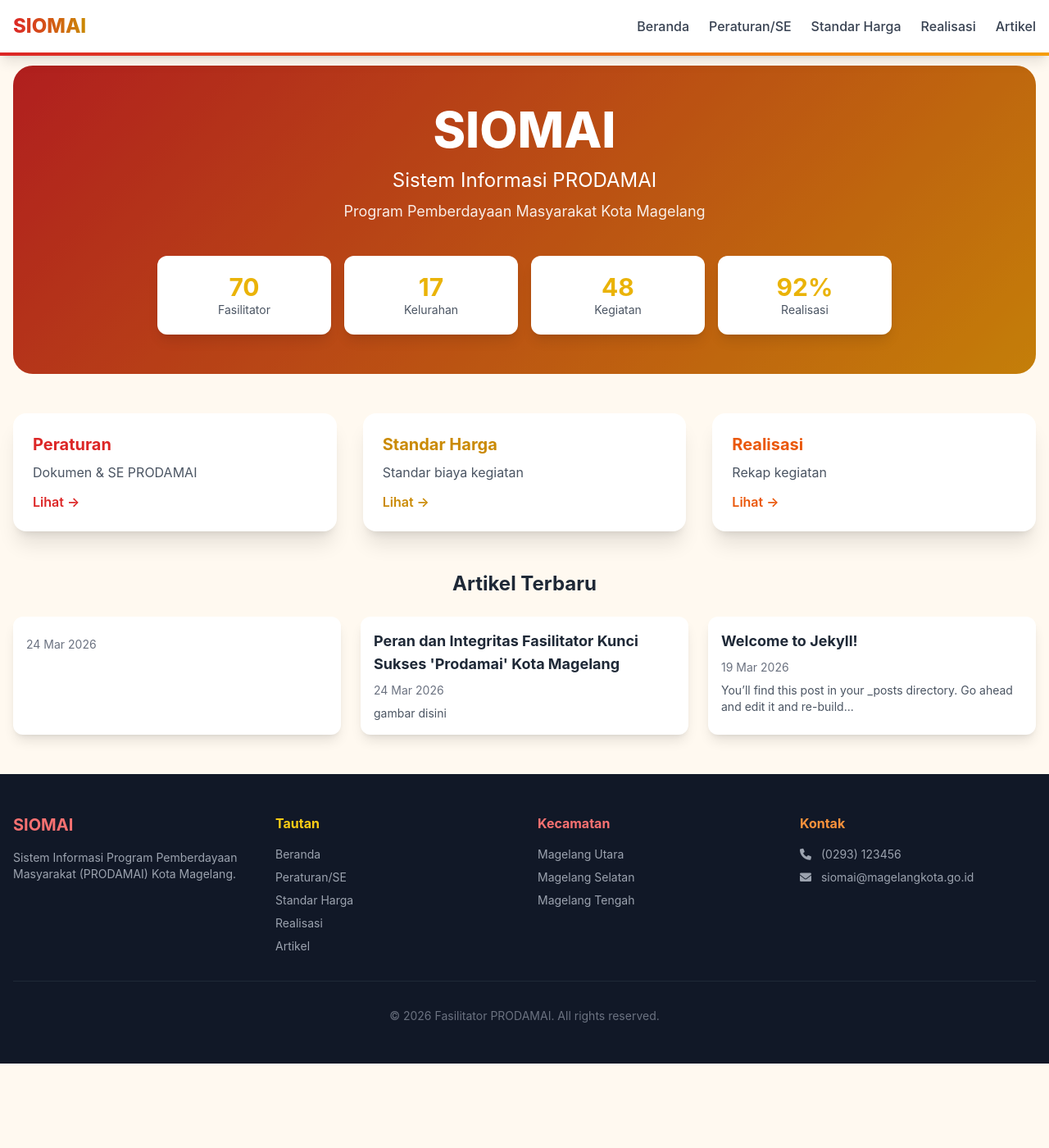
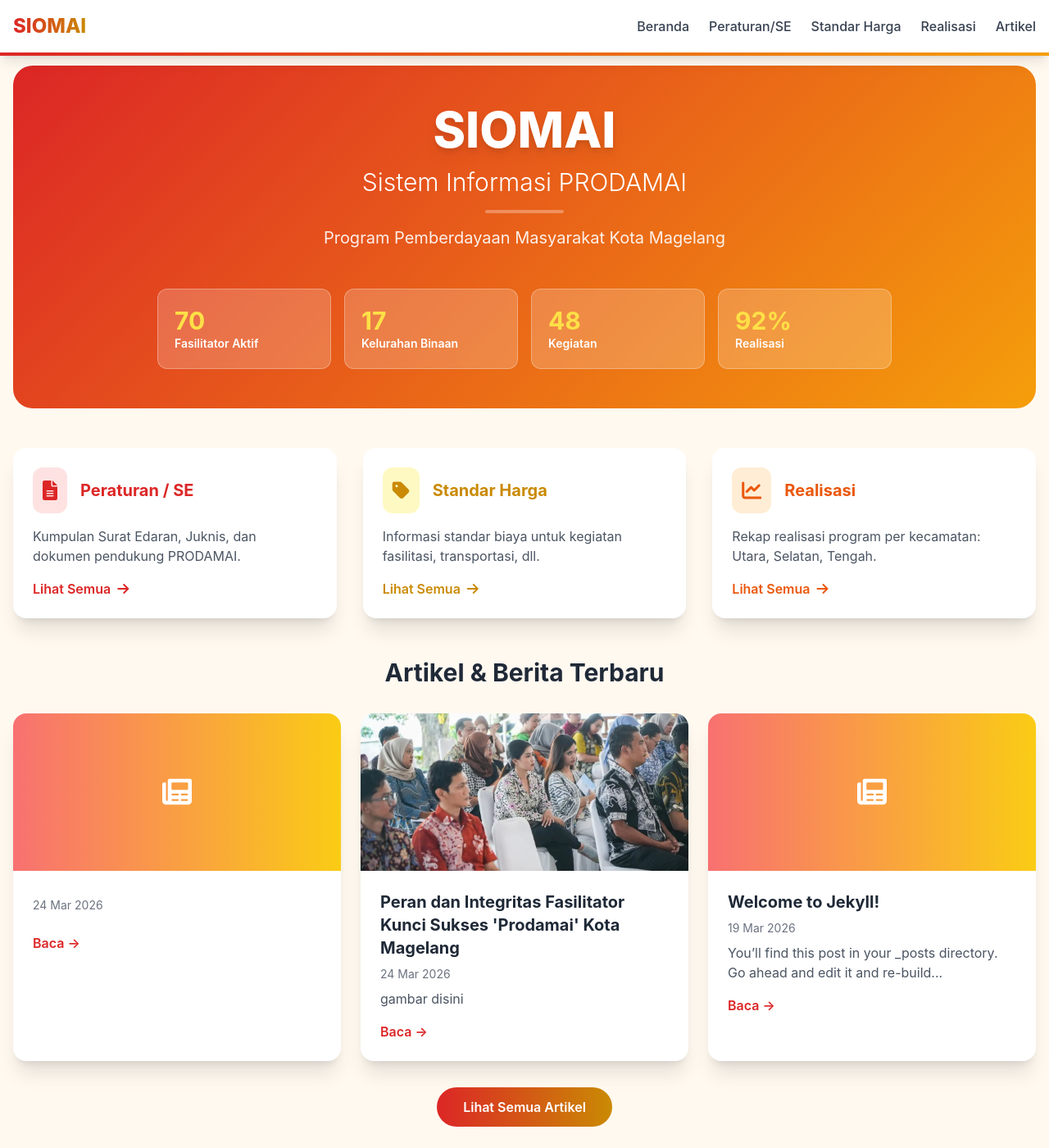
Before and after one commit to fasilitatormgl/siomai, a Jekyll site: the page built from index.html, in a window 1280 px wide and 1400 px high. Shown: the whole window at 82% size. Built offline with Jekyll 4.4.1, drawn with Linux system fonts in a browser that asks for light colours; nearby versions of some CDN libraries.

Commit message:
Update index.html

```diff
--- a/index.html
+++ b/index.html
@@ -3,90 +3,104 @@ layout: default
 title: Beranda
 ---
 
-<!-- HERO -->
-<section class="text-white rounded-3xl p-12 mb-12 relative overflow-hidden"
-style="background: linear-gradient(135deg, #dc2626, #f59e0b);">
-
-<div class="absolute inset-0 bg-black opacity-20"></div>
-
-<div class="relative z-10 text-center">
-    <h1 class="text-5xl md:text-6xl font-extrabold mb-4">SIOMAI</h1>
-    <p class="text-2xl mb-2">Sistem Informasi PRODAMAI</p>
-    <p class="text-lg opacity-90">Program Pemberdayaan Masyarakat Kota Magelang</p>
+<!-- Hero Section -->
+<section class="gradient-primary text-white rounded-3xl p-12 mb-12">
+    <div class="text-center">
+        <h1 class="text-5xl md:text-6xl font-extrabold mb-4 drop-shadow-lg">SIOMAI</h1>
+        <p class="text-2xl md:text-3xl mb-4 font-light">Sistem Informasi PRODAMAI</p>
+        <div class="h-1 w-24 bg-white opacity-30 mx-auto mb-4 rounded-full"></div>
+        <p class="text-xl max-w-3xl mx-auto opacity-90">Program Pemberdayaan Masyarakat Kota Magelang</p>
     </div>
 
-<!-- STAT -->
-<div class="grid grid-cols-2 md:grid-cols-4 gap-4 mt-10 max-w-4xl mx-auto relative z-10">
-
-<div class="bg-white rounded-xl p-5 shadow-lg text-center">
-    <div class="text-3xl font-bold text-yellow-500">70</div>
-    <div class="text-sm text-gray-600">Fasilitator</div>
+    <!-- Statistik -->
+    <div class="grid grid-cols-2 md:grid-cols-4 gap-4 mt-12 max-w-4xl mx-auto">
+        <div class="bg-white bg-opacity-20 backdrop-blur-sm rounded-xl p-5 border border-white border-opacity-30 hover-scale">
+            <div class="text-3xl font-bold text-yellow-300">70</div>
+            <div class="text-sm font-semibold">Fasilitator Aktif</div>
         </div>
-
-<div class="bg-white rounded-xl p-5 shadow-lg text-center">
-    <div class="text-3xl font-bold text-yellow-500">17</div>
-    <div class="text-sm text-gray-600">Kelurahan</div>
+        <div class="bg-white bg-opacity-20 backdrop-blur-sm rounded-xl p-5 border border-white border-opacity-30 hover-scale">
+            <div class="text-3xl font-bold text-yellow-300">17</div>
+            <div class="text-sm font-semibold">Kelurahan Binaan</div>
         </div>
-
-<div class="bg-white rounded-xl p-5 shadow-lg text-center">
-    <div class="text-3xl font-bold text-yellow-500">48</div>
-    <div class="text-sm text-gray-600">Kegiatan</div>
+        <div class="bg-white bg-opacity-20 backdrop-blur-sm rounded-xl p-5 border border-white border-opacity-30 hover-scale">
+            <div class="text-3xl font-bold text-yellow-300">48</div>
+            <div class="text-sm font-semibold">Kegiatan</div>
         </div>
-
-<div class="bg-white rounded-xl p-5 shadow-lg text-center">
-    <div class="text-3xl font-bold text-yellow-500">92%</div>
-    <div class="text-sm text-gray-600">Realisasi</div>
+        <div class="bg-white bg-opacity-20 backdrop-blur-sm rounded-xl p-5 border border-white border-opacity-30 hover-scale">
+            <div class="text-3xl font-bold text-yellow-300">92%</div>
+            <div class="text-sm font-semibold">Realisasi</div>
         </div>
-
     </div>
 </section>
 
-<!-- MENU CARD -->
+<!-- Tiga Card Kategori -->
 <div class="grid md:grid-cols-3 gap-8 mb-12">
-
+    <!-- Peraturan/SE -->
     <div class="bg-white rounded-2xl shadow-xl p-6 hover-scale">
-<h3 class="text-xl font-bold text-red-600 mb-2">Peraturan</h3>
-<p class="text-gray-600 mb-3">Dokumen & SE PRODAMAI</p>
-<a href="{{ site.baseurl }}/peraturan" class="text-red-600 font-semibold">Lihat →</a>
+        <div class="flex items-center mb-4">
+            <div class="p-3 bg-red-100 rounded-xl mr-4">
+                <i class="fas fa-file-alt text-2xl text-red-600"></i>
+            </div>
+            <h3 class="text-xl font-bold text-red-600">Peraturan / SE</h3>
+        </div>
+        <p class="text-gray-600 mb-4">Kumpulan Surat Edaran, Juknis, dan dokumen pendukung PRODAMAI.</p>
+        <a href="{{ site.baseurl }}/peraturan" class="inline-flex items-center text-red-600 font-semibold">
+            Lihat Semua <i class="fas fa-arrow-right ml-2"></i>
+        </a>
+    </div>
+    <!-- Standar Harga -->
+    <div class="bg-white rounded-2xl shadow-xl p-6 hover-scale">
+        <div class="flex items-center mb-4">
+            <div class="p-3 bg-yellow-100 rounded-xl mr-4">
+                <i class="fas fa-tag text-2xl text-yellow-600"></i>
+            </div>
+            <h3 class="text-xl font-bold text-yellow-600">Standar Harga</h3>
+        </div>
+        <p class="text-gray-600 mb-4">Informasi standar biaya untuk kegiatan fasilitasi, transportasi, dll.</p>
+        <a href="{{ site.baseurl }}/standar-harga" class="inline-flex items-center text-yellow-600 font-semibold">
+            Lihat Semua <i class="fas fa-arrow-right ml-2"></i>
+        </a>
+    </div>
+    <!-- Realisasi -->
+    <div class="bg-white rounded-2xl shadow-xl p-6 hover-scale">
+        <div class="flex items-center mb-4">
+            <div class="p-3 bg-orange-100 rounded-xl mr-4">
+                <i class="fas fa-chart-line text-2xl text-orange-600"></i>
+            </div>
+            <h3 class="text-xl font-bold text-orange-600">Realisasi</h3>
+        </div>
+        <p class="text-gray-600 mb-4">Rekap realisasi program per kecamatan: Utara, Selatan, Tengah.</p>
+        <a href="{{ site.baseurl }}/realisasi" class="inline-flex items-center text-orange-600 font-semibold">
+            Lihat Semua <i class="fas fa-arrow-right ml-2"></i>
+        </a>
+    </div>
 </div>
 
-<div class="bg-white rounded-2xl shadow-xl p-6 hover-scale">
-<h3 class="text-xl font-bold text-yellow-600 mb-2">Standar Harga</h3>
-<p class="text-gray-600 mb-3">Standar biaya kegiatan</p>
-<a href="{{ site.baseurl }}/standar-harga" class="text-yellow-600 font-semibold">Lihat →</a>
+<!-- Artikel Terbaru -->
+<div class="mt-12">
+    <h2 class="text-3xl font-bold text-center mb-8">Artikel & Berita Terbaru</h2>
+    <div class="grid md:grid-cols-3 gap-6">
+        {% for post in site.posts limit:3 %}
+        <div class="bg-white rounded-2xl shadow-xl overflow-hidden hover-scale">
+            {% if post.image %}
+            <img src="{{ post.image }}" class="w-full h-48 object-cover">
+            {% else %}
+            <div class="w-full h-48 bg-gradient-to-r from-red-400 to-yellow-400 flex items-center justify-center">
+                <i class="fas fa-newspaper text-white text-4xl"></i>
             </div>
-
-<div class="bg-white rounded-2xl shadow-xl p-6 hover-scale">
-<h3 class="text-xl font-bold text-orange-600 mb-2">Realisasi</h3>
-<p class="text-gray-600 mb-3">Rekap kegiatan</p>
-<a href="{{ site.baseurl }}/realisasi" class="text-orange-600 font-semibold">Lihat →</a>
+            {% endif %}
+            <div class="p-6">
+                <h3 class="text-xl font-bold mb-2"><a href="{{ site.baseurl }}{{ post.url }}" class="text-gray-800 hover:text-red-600">{{ post.title }}</a></h3>
+                <p class="text-gray-500 text-sm">{{ post.date | date: "%d %b %Y" }}</p>
+                <p class="text-gray-600 mt-2">{{ post.excerpt | strip_html | truncatewords:15 }}</p>
+                <a href="{{ site.baseurl }}{{ post.url }}" class="inline-block mt-4 text-red-600 font-semibold">Baca →</a>
             </div>
-
-</div>
-
-<!-- ARTIKEL -->
-<div>
-<h2 class="text-2xl font-bold text-center mb-6">Artikel Terbaru</h2>
-
-<div class="grid md:grid-cols-3 gap-6">
-
-{% for post in site.posts limit:3 %}
-<div class="bg-white rounded-xl shadow-lg p-4">
-
-<h3 class="font-bold text-lg mb-2">
-<a href="{{ site.baseurl }}{{ post.url }}">{{ post.title }}</a>
-</h3>
-
-<p class="text-sm text-gray-500 mb-2">
-{{ post.date | date: "%d %b %Y" }}
-</p>
-
-<p class="text-gray-600 text-sm">
-{{ post.excerpt | strip_html | truncatewords:15 }}
-</p>
-
         </div>
         {% endfor %}
-
+    </div>
+    <div class="text-center mt-8">
+        <a href="{{ site.baseurl }}/artikel" class="inline-block bg-gradient-to-r from-red-600 to-yellow-600 text-white px-8 py-3 rounded-full font-semibold hover:shadow-lg transition">
+            Lihat Semua Artikel
+        </a>
     </div>
 </div>
```
Lines whose indentation alone changed are shown as unchanged.
